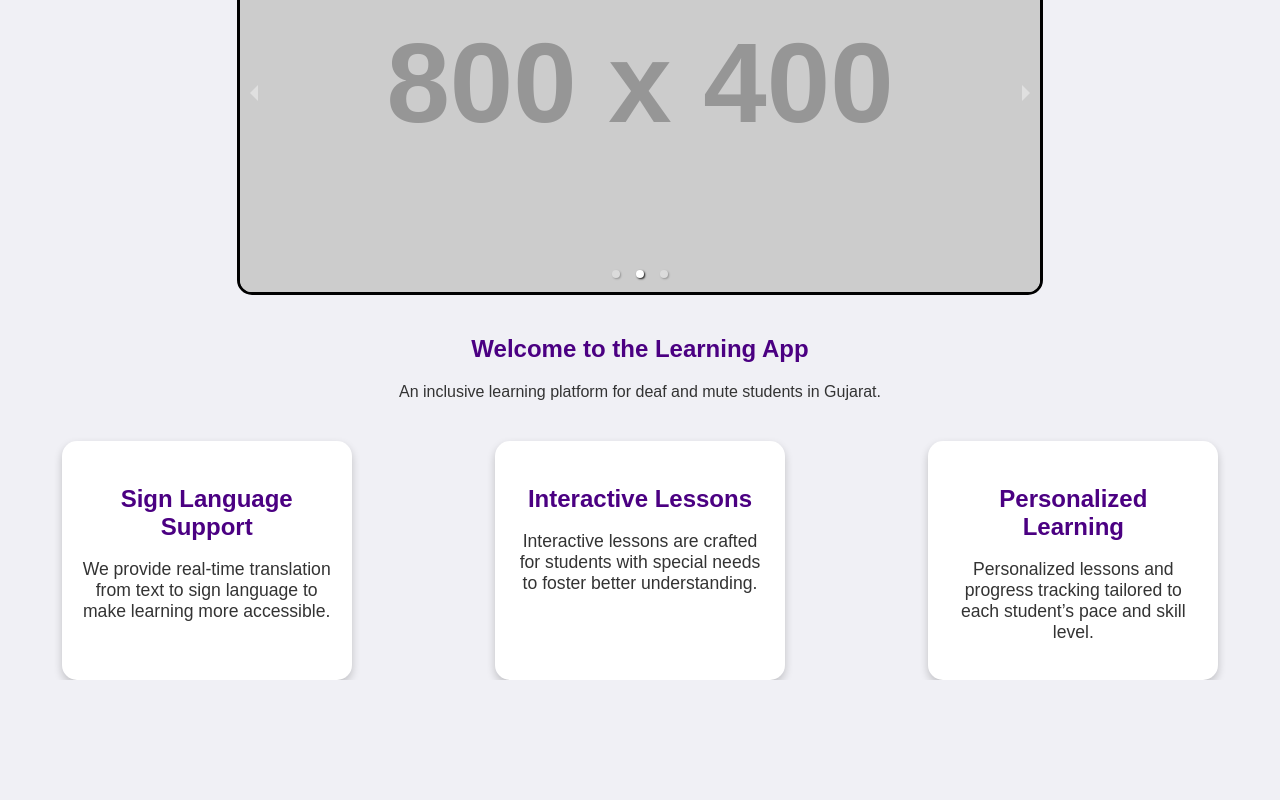
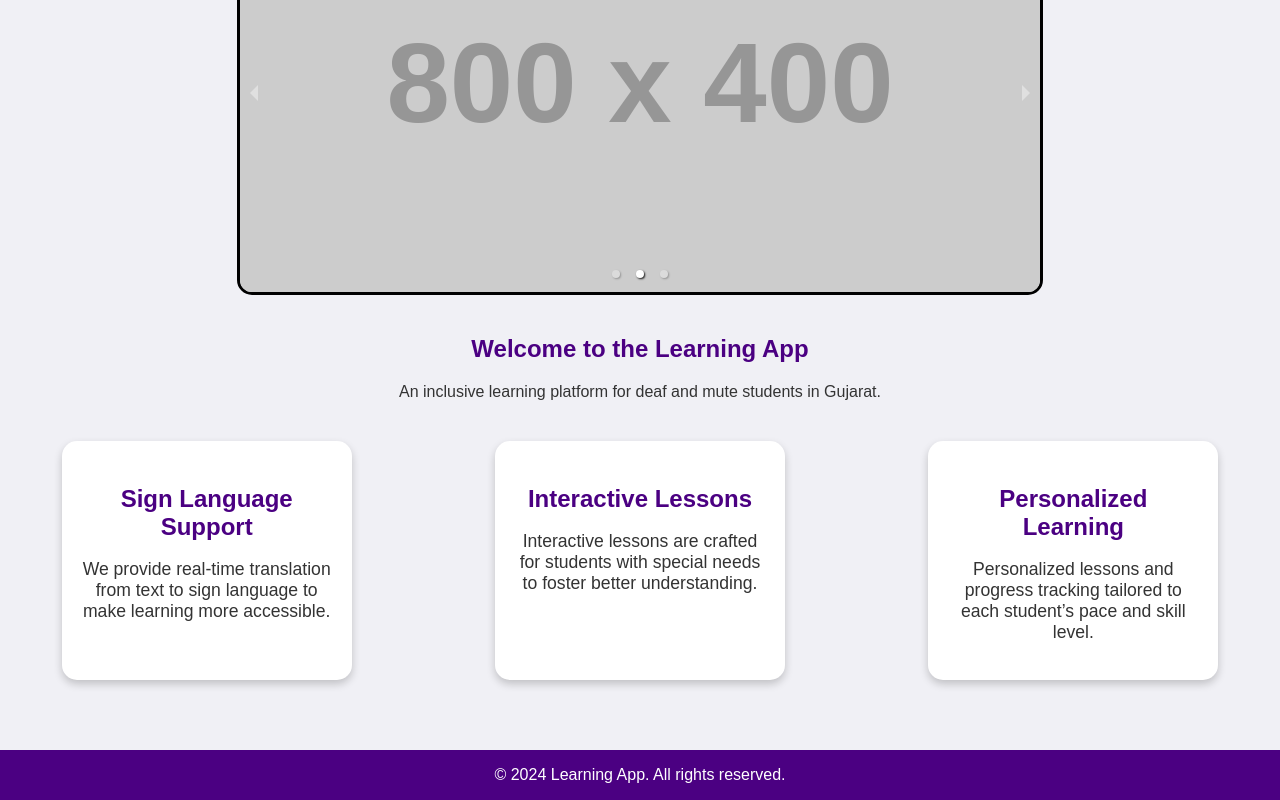
Before and after one commit to dhawalcoder42/SIH-project, a React (Create React App) app: page / in a window 1280 px wide. Shown: the part 241-1041 px from the top of the page. Before the commit the page ends 921 px from the top, so only its background shows below. Built offline with nearby package versions, Linux system fonts and the light colour scheme.

Commit message:
fixed_footer

```diff
--- a/src/App.js
+++ b/src/App.js
@@ -1,7 +1,7 @@
 import React from 'react';
 import { BrowserRouter as Router, Route, Routes } from 'react-router-dom';
 import Navbar from './components/Navbar';
-// import Footer from './components/Footer';
+import Footer from './components/Footer';
 import Home from './pages/Home';
 import Alphabets from './pages/Alphabets';
 import Mathematics from './pages/Mathematics';
@@ -23,6 +23,7 @@ function App() {
             <Route path="/converter" element={<Converter />} />
           </Routes>
         </main>
+        <Footer />
       </div>
     </Router>
   );
--- a/src/components/Footer.js
+++ b/src/components/Footer.js
@@ -1,5 +1,6 @@
 import React from 'react';
 import '../styles/Footer.css';
+
 
 function App() {
   return (
@@ -15,7 +16,7 @@ function App() {
 function Footer() {
   return (
     <footer className="footer">
-      <p>&copy; 2024 Learning App. All rights reserved.</p>
+      <p style={{color:"#FFFFFF"}}>&copy; 2024 Learning App. All rights reserved.</p>
     </footer>
   );
 }
--- a/src/pages/Home.js
+++ b/src/pages/Home.js
@@ -49,7 +49,9 @@ function Home() {
           <p>Personalized lessons and progress tracking tailored to each student’s pace and skill level.</p>
         </div>
       </div>
+
     </div>
+
   );
 }
 
--- a/src/styles/Footer.css
+++ b/src/styles/Footer.css
@@ -1,12 +1,12 @@
 .footer-container {
-    display: flex;
-    flex-direction: column;
-    min-height: 100vh;
+    display:flex;
+    flex-direction:column;
+    min-height: 15vh;
 }
 
 .footer {
     background-color: #4b0082;
-    color: #fff;
+    color: #ffffff;
     padding: 0%;
     margin-bottom: 0%;
     text-align: center;
```
